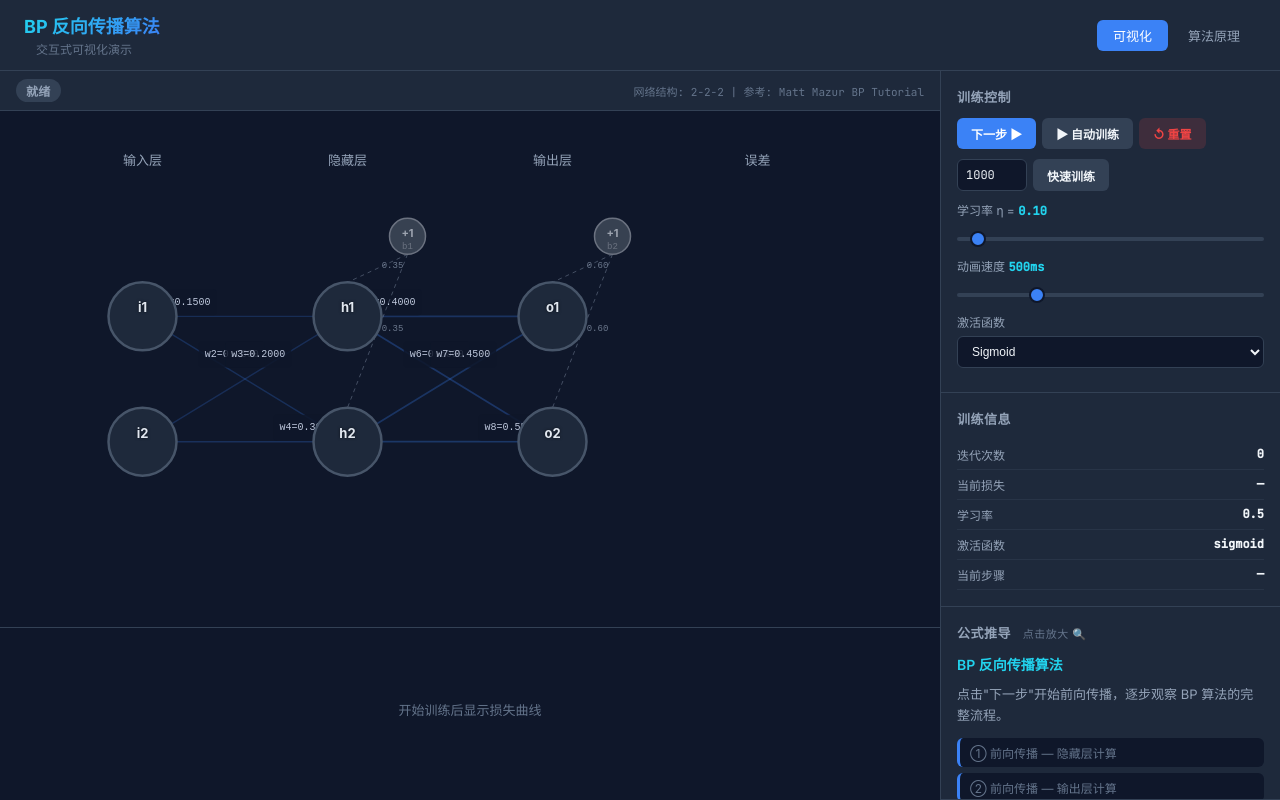
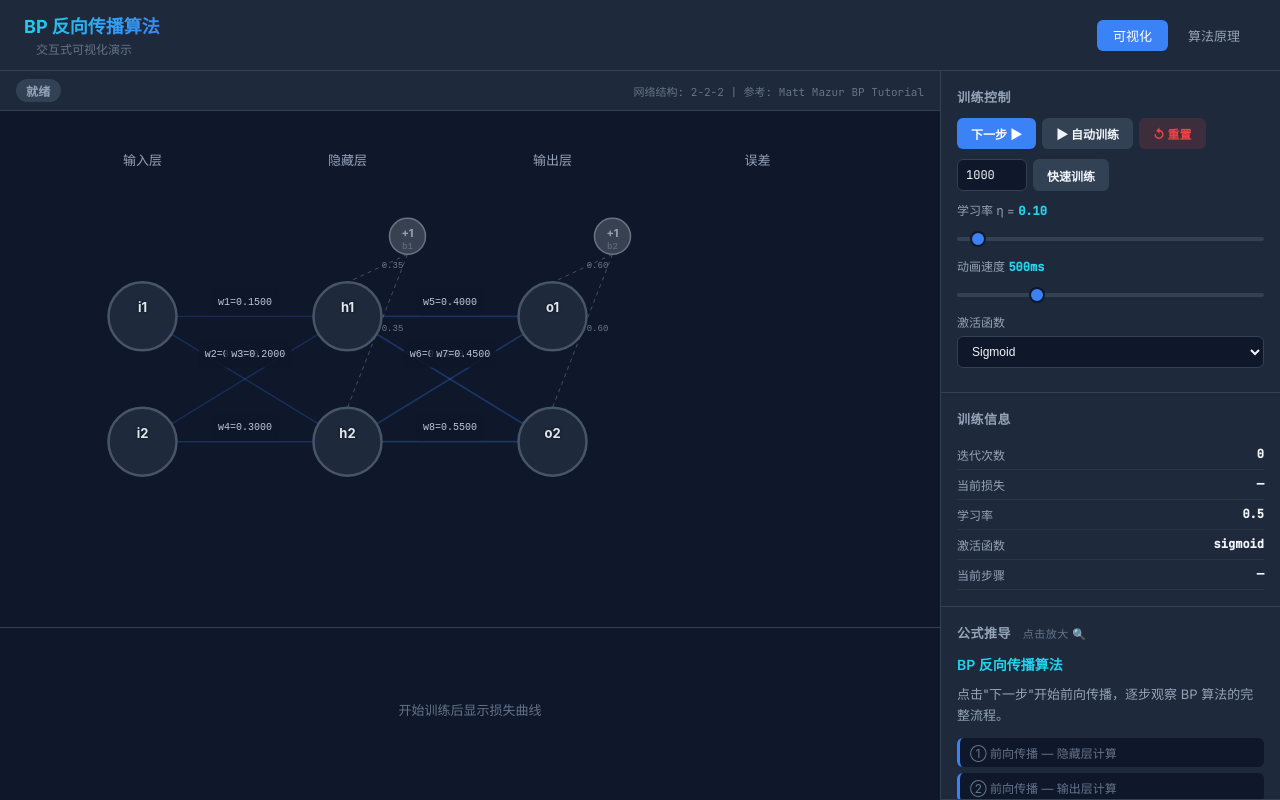
Before and after one commit to liukj98/bp-visualize, a website built with Vite: page index.html in a window 1280 px wide. Built offline with nearby package versions, Linux system fonts and the light colour scheme.

Commit message:
style: 网页高度固定

```diff
--- a/src/styles/main.css
+++ b/src/styles/main.css
@@ -15,6 +15,8 @@
   --border: #334155;
   --radius: 10px;
   --shadow: 0 4px 24px rgba(0,0,0,0.3);
+  height: 100vh;
+  overflow: hidden;
 }
 
 * {
--- a/src/view/network-renderer.js
+++ b/src/view/network-renderer.js
@@ -12,7 +12,7 @@ export class NetworkRenderer {
     this.padding = { top: 80, right: 80, bottom: 60, left: 40 };
     this.nodeRadius = 34;
     this.biasRadius = 18;
-    this.errorRadius = 30;
+    this.errorRadius = 44;
     this.animState = null;
     this.dpr = window.devicePixelRatio || 1;
     this.resize();
@@ -145,9 +145,10 @@ export class NetworkRenderer {
           ctx.stroke();
           ctx.globalAlpha = 1;
 
-          // Weight label
+          // Weight label — straight connections (i==j) at midpoint, cross connections spread out
           const connIdx = i * toLayer.length + j;
-          const t = totalConns === 1 ? 0.5 : 0.2 + (connIdx / (totalConns - 1)) * 0.6;
+          const isStraight = (i === j);
+          const t = isStraight ? 0.5 : (totalConns === 1 ? 0.5 : 0.2 + (connIdx / (totalConns - 1)) * 0.6);
           const lx = from.x + (to.x - from.x) * t;
           const ly = from.y + (to.y - from.y) * t;
 
```
